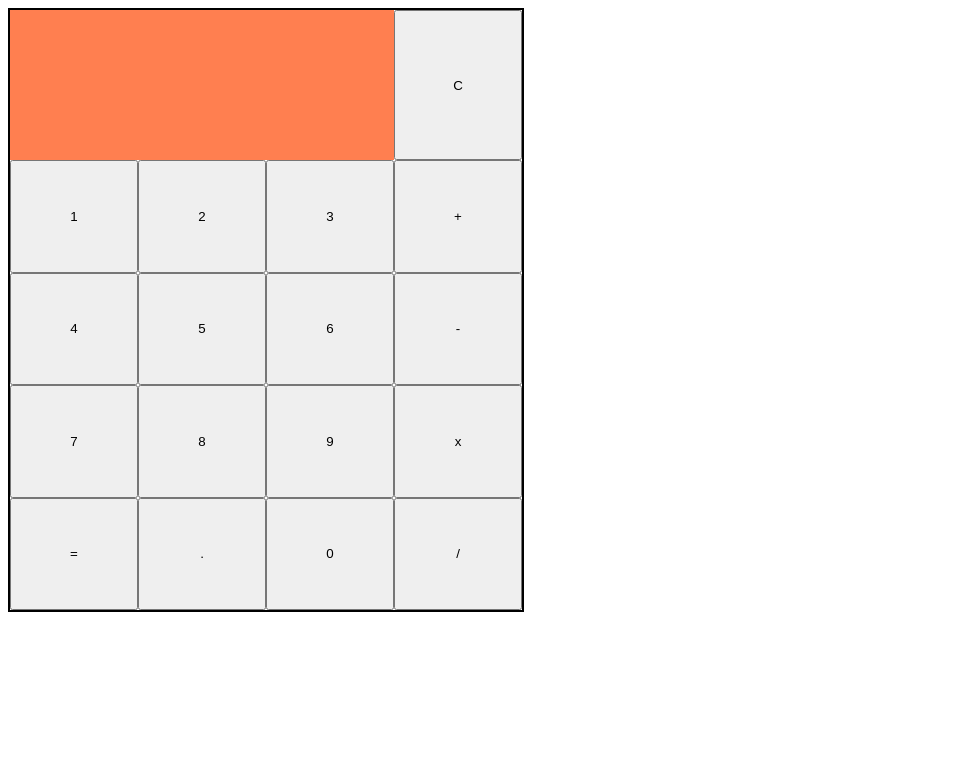
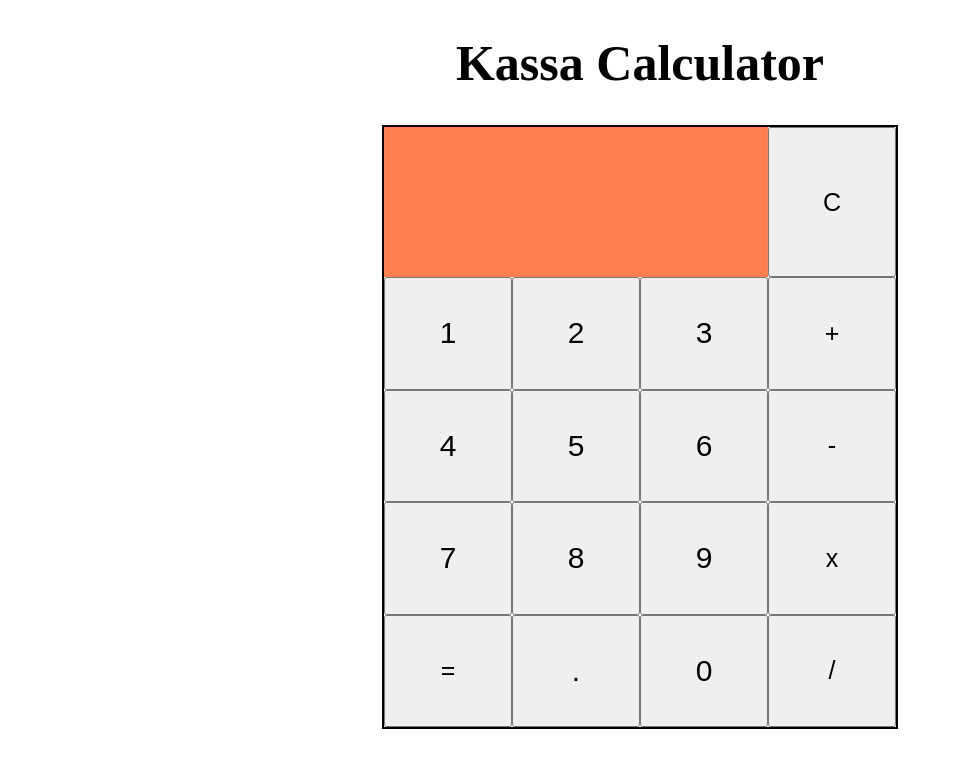
Before and after one commit to yakov133/Calculator, a plain HTML site: page index.html in a window 1280 px wide. Shown: the whole page, without its empty margins (0-953 px from the left). Drawn offline with nearby package versions, Linux system fonts and the light colour scheme.

Commit message:
center and h1 30/12

```diff
--- a/index.css
+++ b/index.css
@@ -1,7 +1,24 @@
+.calculatorName{
+  text-align: center;
+  font-size: 50px;
+  font-weight: bold;
+}
+.calculatorName:hover{
+  color: crimson;
+}
+
+.centerAll{
+  margin-top: 2%;
+  display: flex;
+  justify-content: center;
+}
+
+
 section {
   width: 40vw;
   height: 75vh;
   border: 2px solid black;
+  align-items: center;
 }
 #screen {
   width: 75%;
@@ -16,8 +33,14 @@ section {
   display: grid;
   grid-template-columns: repeat(4, 1fr);
 }
+.numbers{
+  font-size: 30px;
+}
 .numbers:hover {
   background-color: khaki;
+}
+.operators{
+  font-size: 25px;
 }
 .operators:hover {
   background-color: indianred;
@@ -26,14 +49,15 @@ section {
   width: 25%;
   height: 100%;
 }
-
+.end{
+  font-size: 25px;
+}
 .end:hover{
   background-color: lightskyblue;
 }
 #top{
   width: 100%;
   height: 25%;
-
   display: flex;
   /* grid-template-columns: repeat(3fr , 1fr); */
 }
--- a/index.html
+++ b/index.html
@@ -10,6 +10,9 @@
 </head>
 
 <body>
+    <h1 class="calculatorName">Kassa Calculator</h1>
+    <div class="centerAll">
+
         <section>
             <div id="top">
                 <article id="screen"></article>
@@ -48,6 +51,7 @@
             </article>
 
         </section>
+    </div>
 
 
     <script src="./calculator.js" type="text/javascript"></script>
```
Lines whose indentation alone changed are shown as unchanged.
